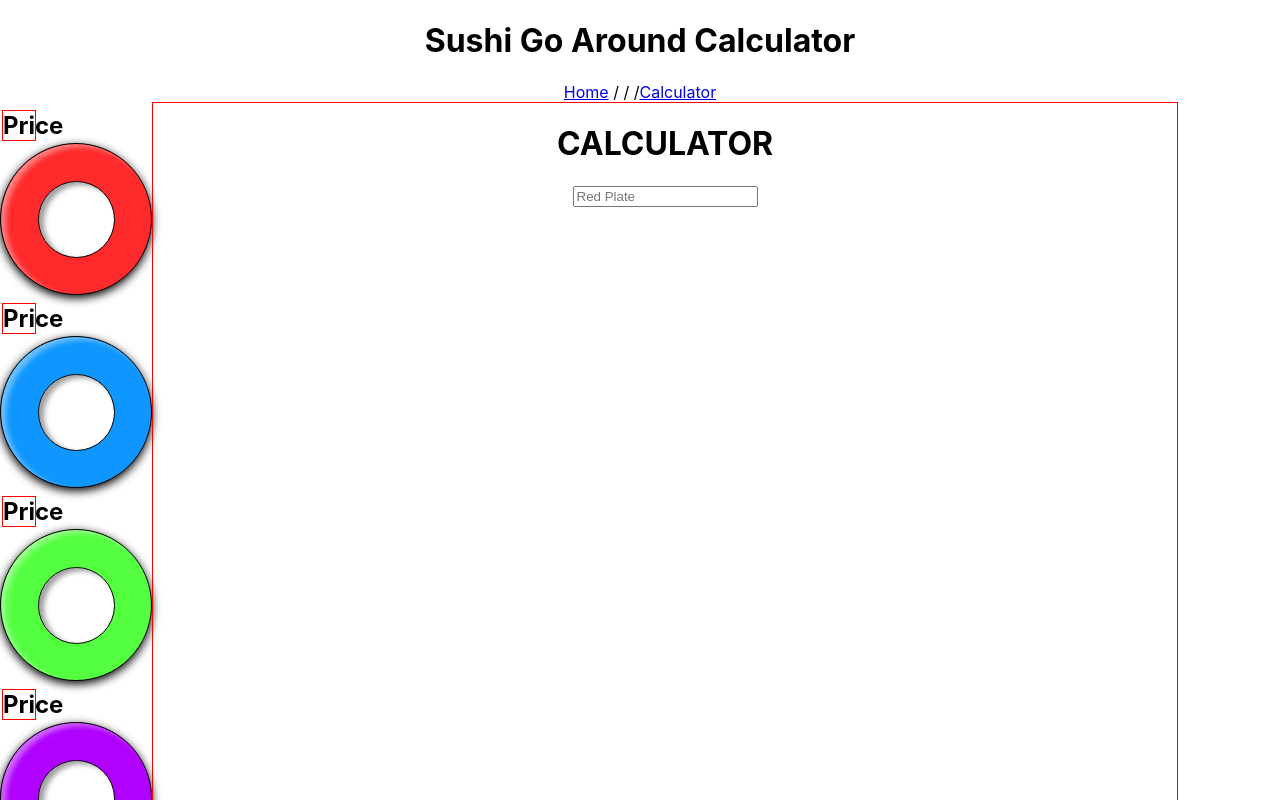
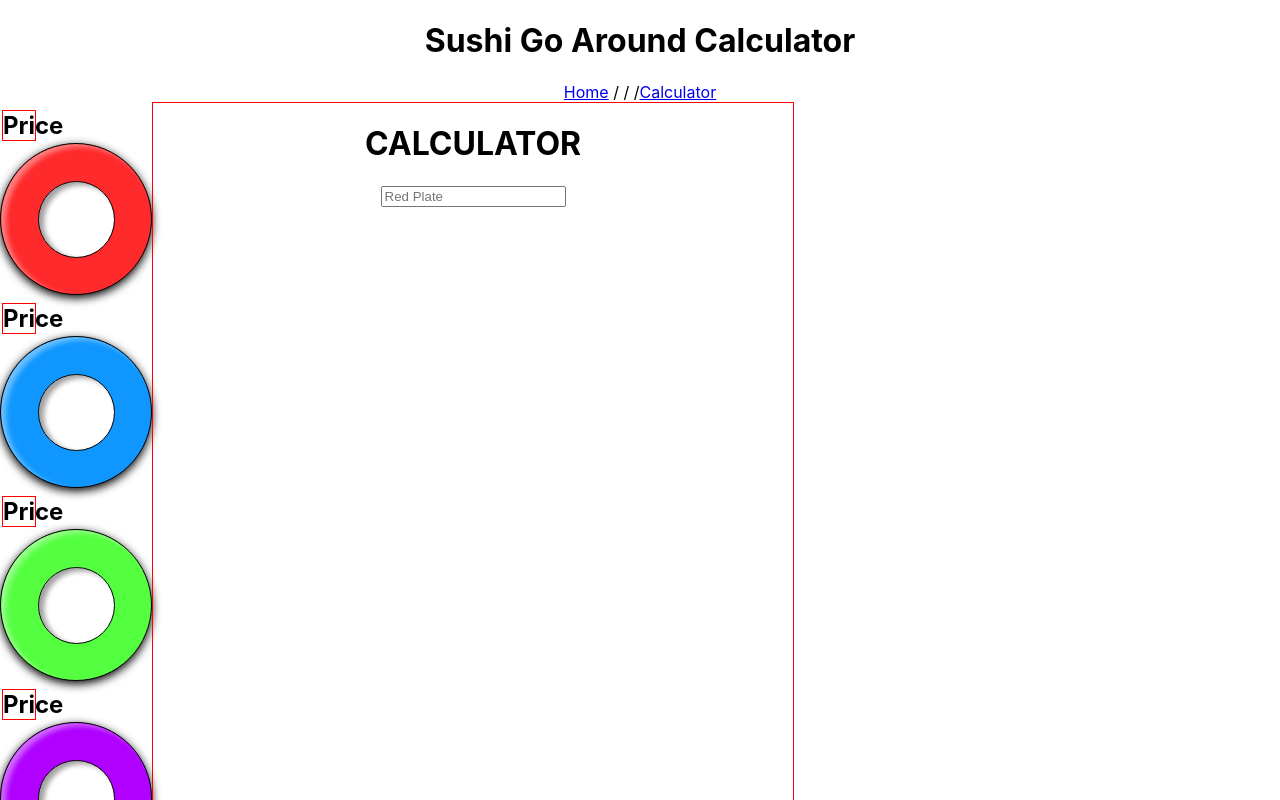
Before and after one commit to MalyPhong619/sushi-calculator, a React app: page /#/calculator in a window 1280 px wide. Shown: the top 800 px of the page. Built offline with nearby package versions, Linux system fonts and the light colour scheme.

Commit message:
remove styling for input elements

```diff
--- a/src/components/CalculateForm.jsx
+++ b/src/components/CalculateForm.jsx
@@ -3,7 +3,8 @@ import React from 'react';
 function CalculateForm() {
   const border = {
     border: '1px solid red',
-    width: '80%'
+    width: '50%',
+    height: 'auto'
   }
   return(
     <form style={border}>
--- a/src/components/ColorPlates/ColorPlates.jsx
+++ b/src/components/ColorPlates/ColorPlates.jsx
@@ -28,16 +28,6 @@ function ColorPlates() {
             margin-top: 25%;
             background-color: white;
             box-shadow: inset 5px 3px 5px 0 rgba(20,20,20,.4);
-          }
-          input {
-            display: inline-block;
-            border: solid 2px pink;
-            height: 91%;
-            width: 91%;
-            border-radius: 50%;
-            background: none;
-            text-align: center;
-            font-size: 2rem;
           }
           h2 {
             margin: 2px;
```
